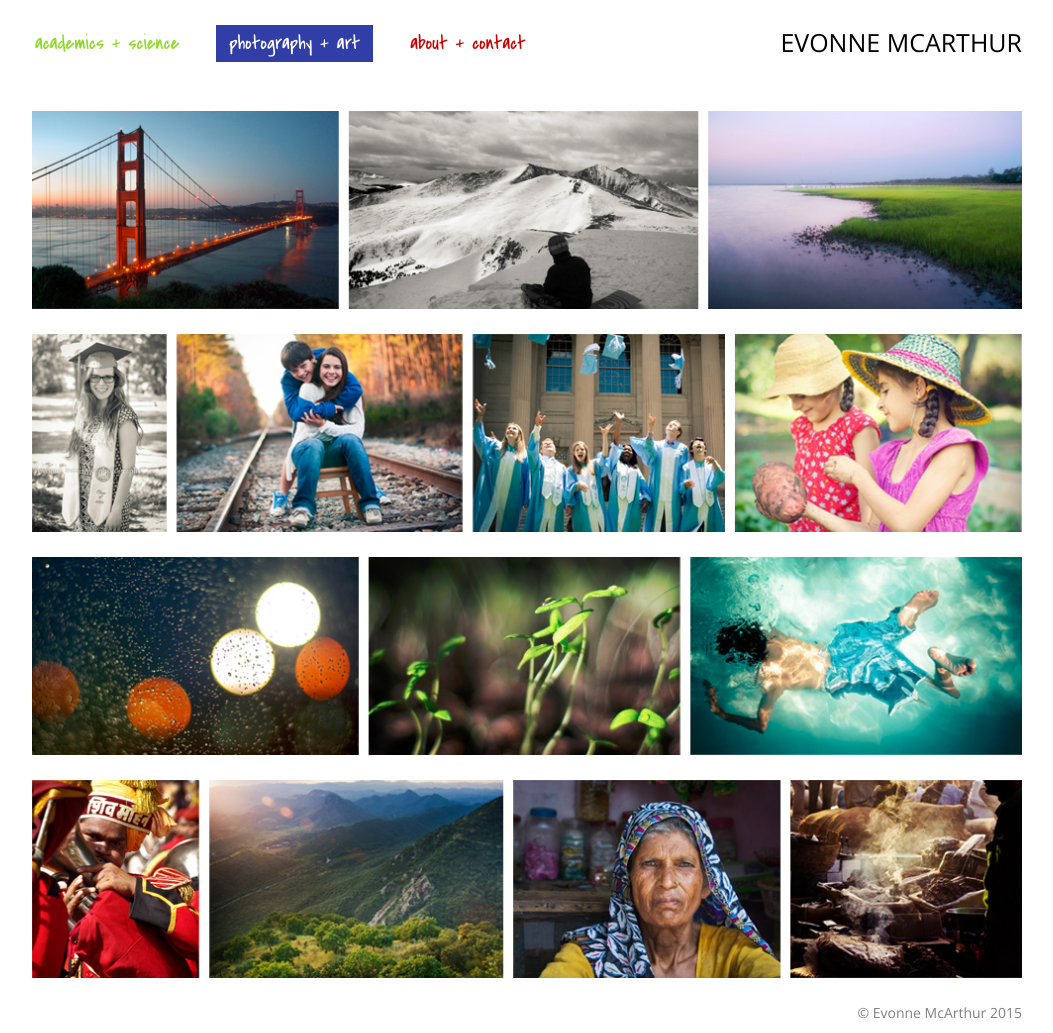
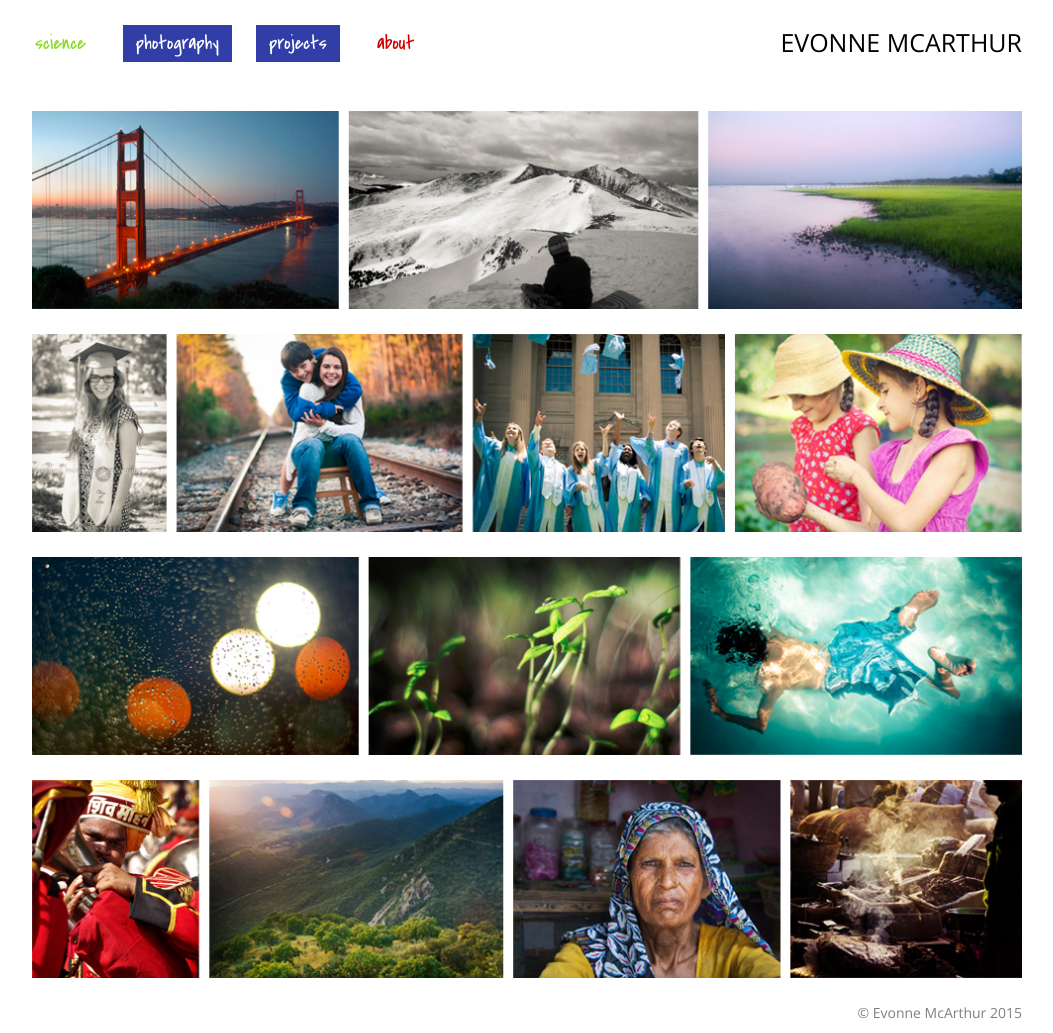
Before and after one commit to emcarthur/emcarthur.github.io, a plain HTML site: page photography/index.html in a window 1280 px wide. Shown: the whole page, without its empty margins (118-1171 px from the left). Drawn offline with nearby package versions, Linux system fonts and the light colour scheme.

Commit message:
test with projects

```diff
--- a/photography/index.html
+++ b/photography/index.html
@@ -22,15 +22,19 @@
                     </div>
                     <div class="header-text1 font2 col-sm-8 col-sm-pull-4 col-xs-12">
                         <a href="#" class="thumbnail green-text">
-                            <span class = "highlight-green header-boxes" style="white-space: nowrap">&nbsp;academics + science&nbsp;</span>
+                            <span class = "highlight-green header-boxes" style="white-space: nowrap">&nbsp;science&nbsp;</span>
                         </a>
                         <span>&nbsp;</span>
                         <a href="#" class="thumbnail blue-text">
-                            <span class = "highlight-blue header-boxes" style="white-space: nowrap; background-color:#323ea7; color: white;">&nbsp;photography + art&nbsp;</span>
+                            <span class = "highlight-blue header-boxes" style="white-space: nowrap; background-color:#323ea7; color: white;">&nbsp;photography&nbsp;</span>
+                        </a>
+						<span>&nbsp;</span>
+                        <a href="#" class="thumbnail blue-text">
+                            <span class = "highlight-blue header-boxes" style="white-space: nowrap; background-color:#323ea7; color: white;">&nbsp;projects&nbsp;</span>
                         </a>
                         <span>&nbsp;</span>
                         <a href="#" class="thumbnail red-text">
-                            <span class = "highlight-red header-boxes" style="white-space: nowrap">&nbsp;about + contact&nbsp;</span>
+                            <span class = "highlight-red header-boxes" style="white-space: nowrap">&nbsp;about&nbsp;</span>
                         </a>
                     </div>
                 </div>
```
